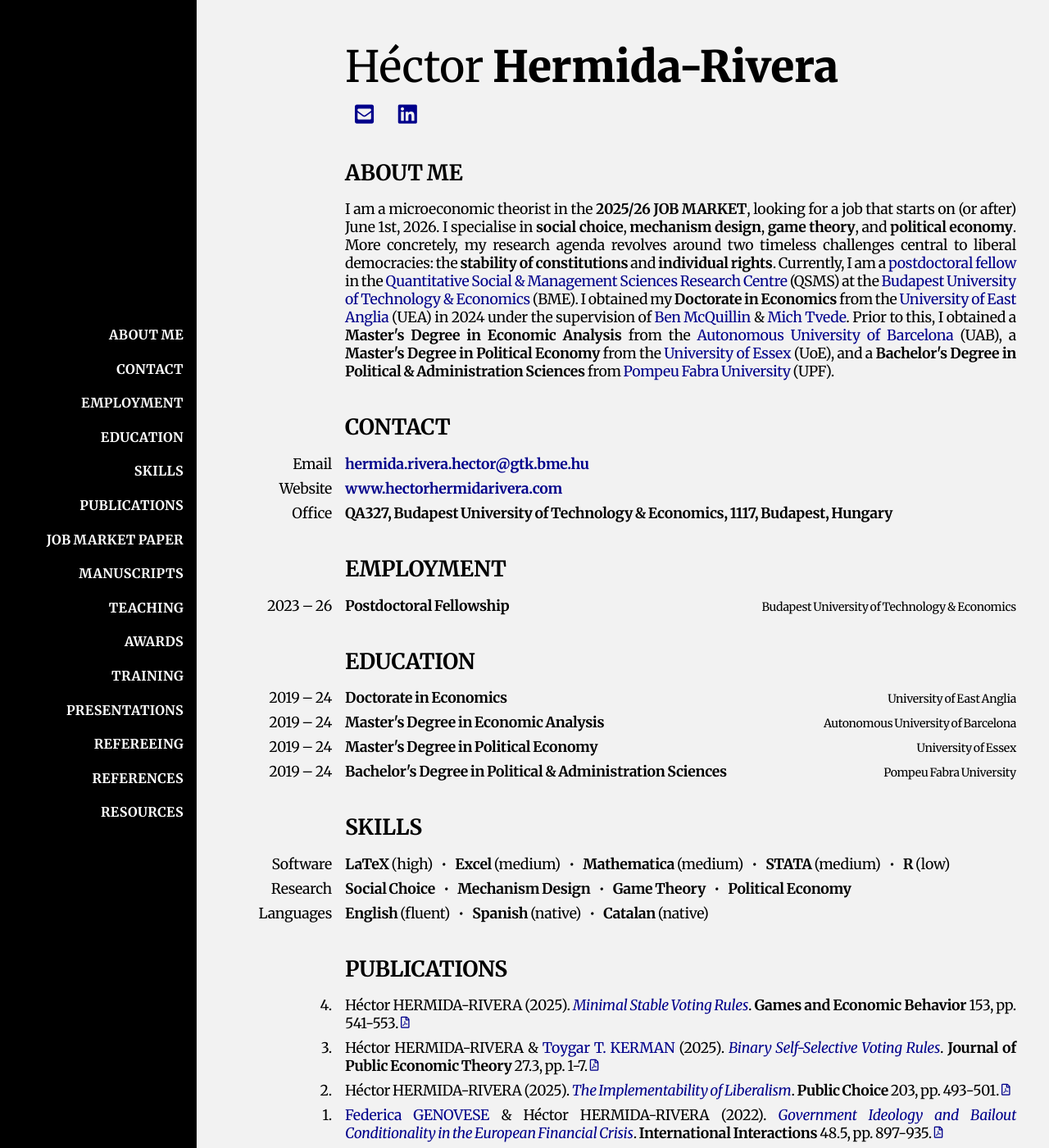
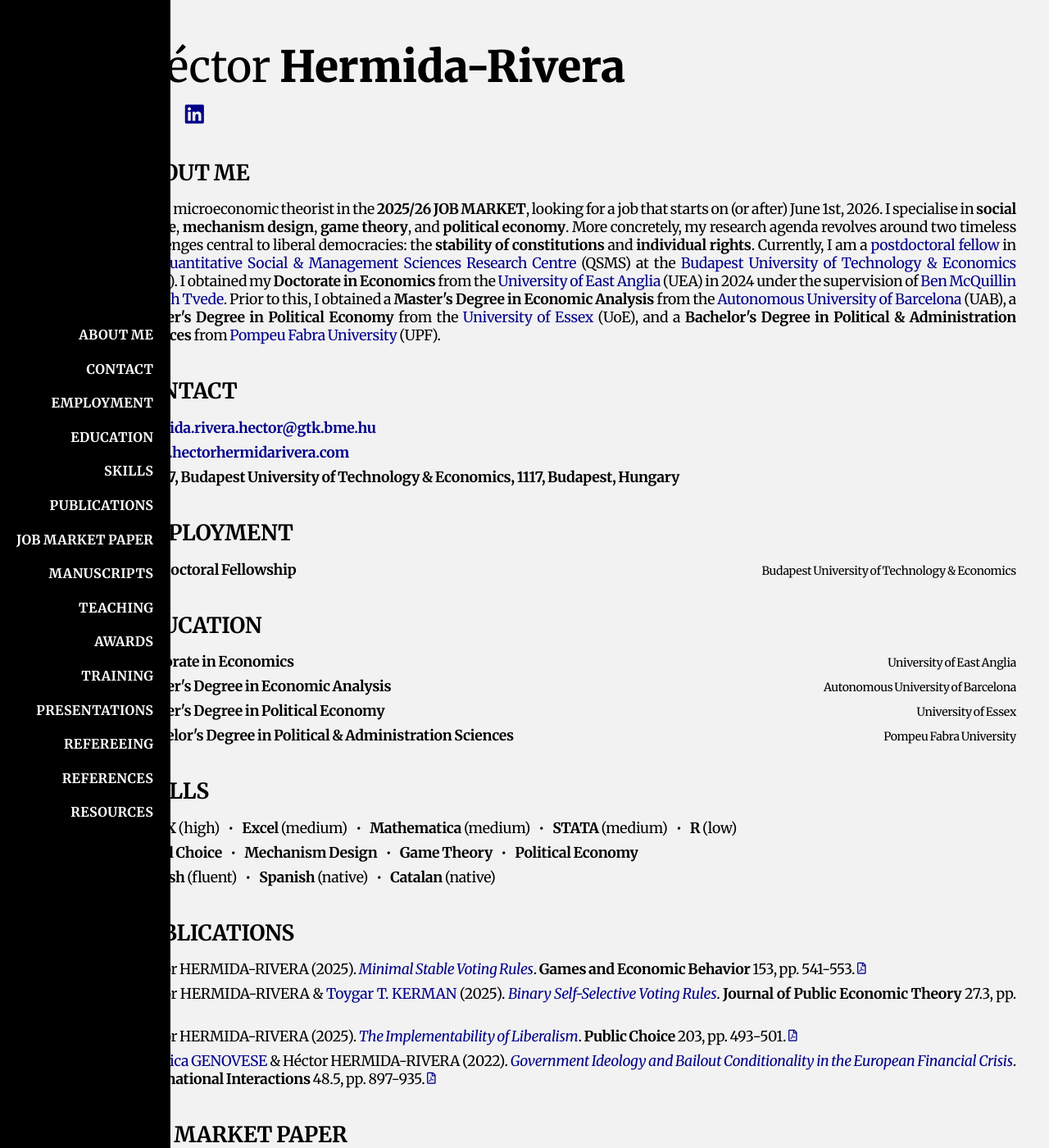
Before and after one commit to HectorHermidaRivera/hectorhermidarivera.github.io, a Jekyll site: the page built from index.md, in a window 1280 px wide and 1400 px high. Shown: the whole window at 82% size. Built offline with Jekyll 4.4.1, drawn with Linux system fonts in a browser that asks for light colours; a style sheet for code colours, icons or effects is not loaded.

Commit message:
Update default.html

```diff
--- a/_layouts/default.html
+++ b/_layouts/default.html
@@ -35,14 +35,14 @@
       position: fixed;
       top: 0;
       left: 0;
-      width: 240px;
+      width: max-content;        /* automatic width based on longest link */
       height: 100%;
       background: #000000;
-      padding: 25px 15px;
+      padding: 25px 20px;        /* top/bottom, left/right */
       box-sizing: border-box;
       display: flex;
       flex-direction: column;
-      align-items: flex-end;
+      align-items: flex-end;     /* keeps links right-aligned */
       justify-content: center;
       border-right: 1px solid #111;
       z-index: 10000;
@@ -62,7 +62,7 @@
 
     /* --- Main content --- */
     .content {
-      margin-left: 260px;
+      margin-left: calc(max-content + 20px); /* shifts content to the right of sidebar */
       padding: 20px 40px 80px 40px;
       box-sizing: border-box;
       font-size: 1.1em;
```
Lines whose indentation alone changed are shown as unchanged.
